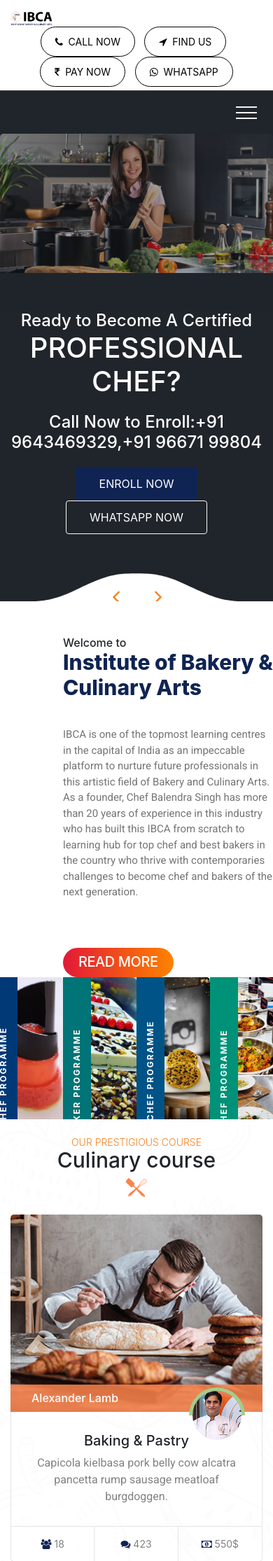
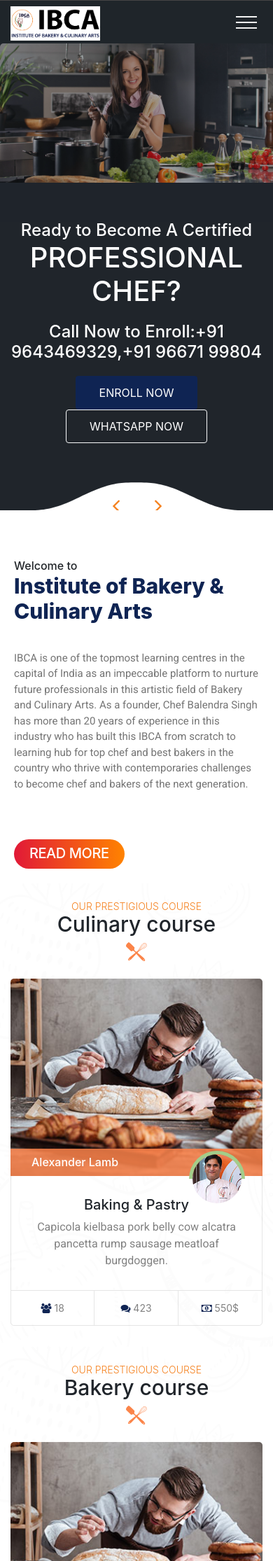
Before and after one commit to JaanVish/chef, a PHP site: page / in a window 390 px wide. Shown: the top 2230 px of the page at 70% size. Run offline with PHP 8.4, Linux system fonts and the light colour scheme; some libraries are stand-ins or nearby versions.

Commit message:
solved about issues

```diff
--- a/css/custom.css
+++ b/css/custom.css
@@ -103,14 +103,40 @@ section.banner-bottoms{padding: 50px 0px 0 0;}
 }
 
 .col-left {
-  padding: 20px;
+  width: 300px;
+  float: right;
+  padding:0px;
 }
 
-@media (max-width: 1024px){
+@media (max-width: 480px){
+  .about-box{
+    display: none;
+  }
+}
+
+#logo{
+  display: none;
+}
+
+
+@media (max-width: 768px){
+
   .col-left {
-    width: 300px;
-    float: right;
-    padding:0px;
+    width:auto;
+    float:none;
+    padding: 20px;
+  }
+  .top-bar{
+    display: none;
+  }
+
+  #logo{
+    display: block;
+  }
+  .logo img{
+    max-width: 128px !important;
+    height: auto !important;
+    padding-top: 5px !important;
   }
 }
 
@@ -154,24 +180,19 @@ section.chef-icon h3 {
 
 section.chef-icon img {
 
-    margin-left: 49px;
+    margin: 0px !important;
 
 }
 
 section.chef-icon img {
 
     width: 45%;
-
     height: auto;
-
-    text-align: center;
-
 }
 
 section.chef-icon img {
-
     margin-left: 71px;
-
+    text-align: center;
 }
 
 section.chef-icon {
@@ -185,11 +206,8 @@ section.chef-icon img {
 }
 
 section.chef-icon h3 {
-
   text-align: center;
-
   font-size: 9px;
-
 }
 
 .brands {
@@ -385,3 +403,11 @@ h2{
   background: #F2F2F2;
   position: relative;
 }
+
+.ds{
+  color:wheat !important;
+}
+
+.chef-icon{
+  text-align:center
+}
--- a/index.html
+++ b/index.html
@@ -121,6 +121,14 @@
 				<header class="page_header s-bordertop nav-narrow ds justify-nav-center header-main">
 					<div class="container-fluid">
 						<div class="row align-items-center">
+							<div class="col-xl-2 col-lg-3 col-11" id="logo">
+								<a href="./" class="logo">
+									<img src="images/logos.png" alt="" width="70%">
+									<!-- <span class="logo-text color-darkgrey">
+										<strong class="color-main logo-dot"></strong> -->
+									</span>
+								</a>
+							</div>
 							<div class="col-xl-12 col-lg-6 col-1 text-sm-center">
 								<!-- main nav start -->
 								<nav class="top-nav">
```
